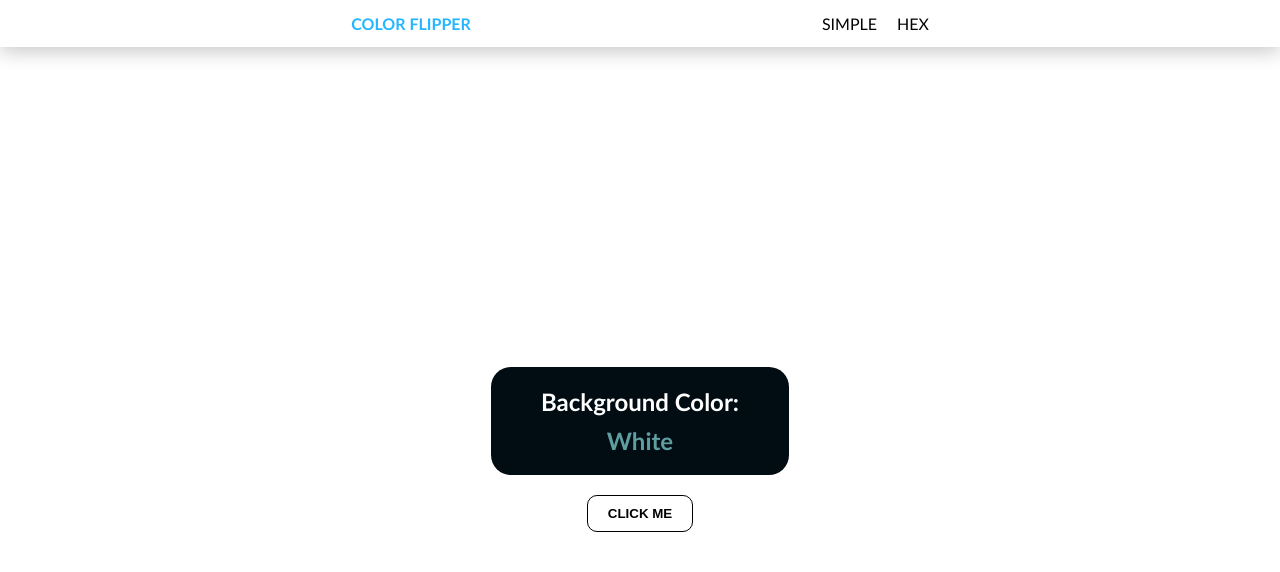
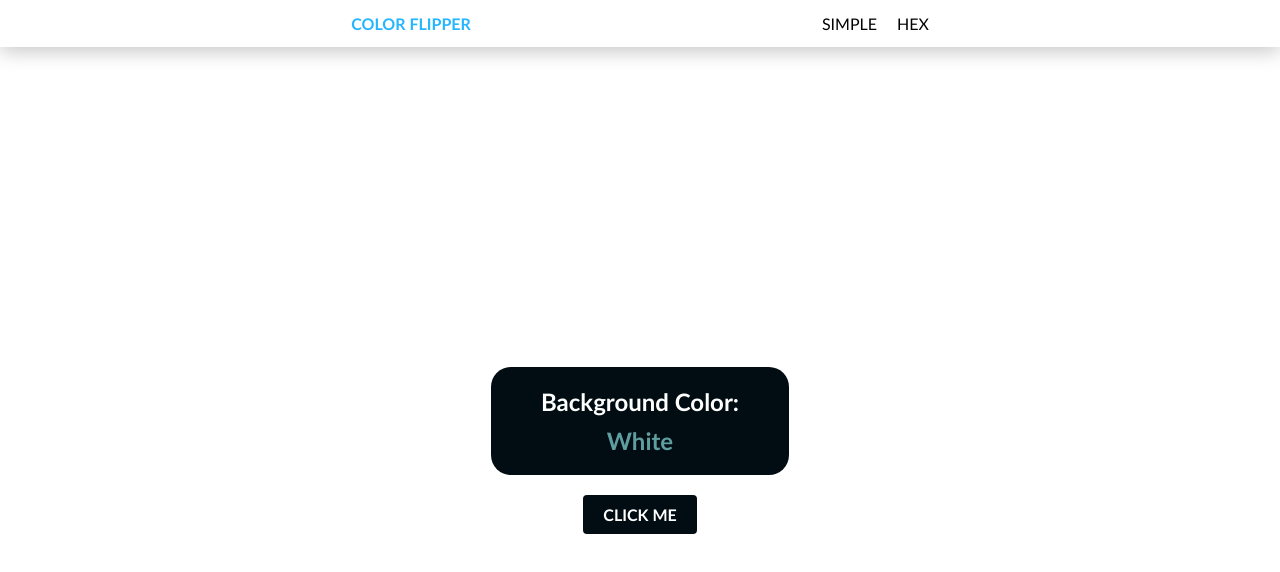
Before and after one commit to SaulinDoTrem/Color-Flipper, a plain HTML site: page src/hex.html in a window 1280 px wide. Drawn offline with Linux system fonts and the light colour scheme.

Commit message:
refactor(clickMeButton): Improves the stylization of it

```diff
--- a/src/js/hex.js
+++ b/src/js/hex.js
@@ -1,7 +1,4 @@
-const hex = [0, 1, 2, 3, 4, 5, 6, 7, 8, 9, "A", "B", "C", "D", "E", "F"];
-
 const button = document.getElementById('button');
-
 const color = document.querySelector(".color");
 
 button.addEventListener("click",
--- a/src/styles/main.css
+++ b/src/styles/main.css
@@ -58,10 +58,22 @@ a{
 }
 
 #button{
+    all: unset;
     text-transform: uppercase;
-    font-weight: bolder;
-    background-color: transparent;
+    font-weight: 700;
+    color: white;
     padding: 10px 20px;
-    border: 1px solid #000;
-    border-radius: 10px;
+    border: 0;
+    background-color: #010D13;
+    border-radius: 4px;
+    cursor: pointer;
+    transition: background-color 0.2s linear;
 }
+
+#button:hover{
+    background-color: #041c28;
+}
+
+#button:active {
+    background-color: #010D13;
+}
```
